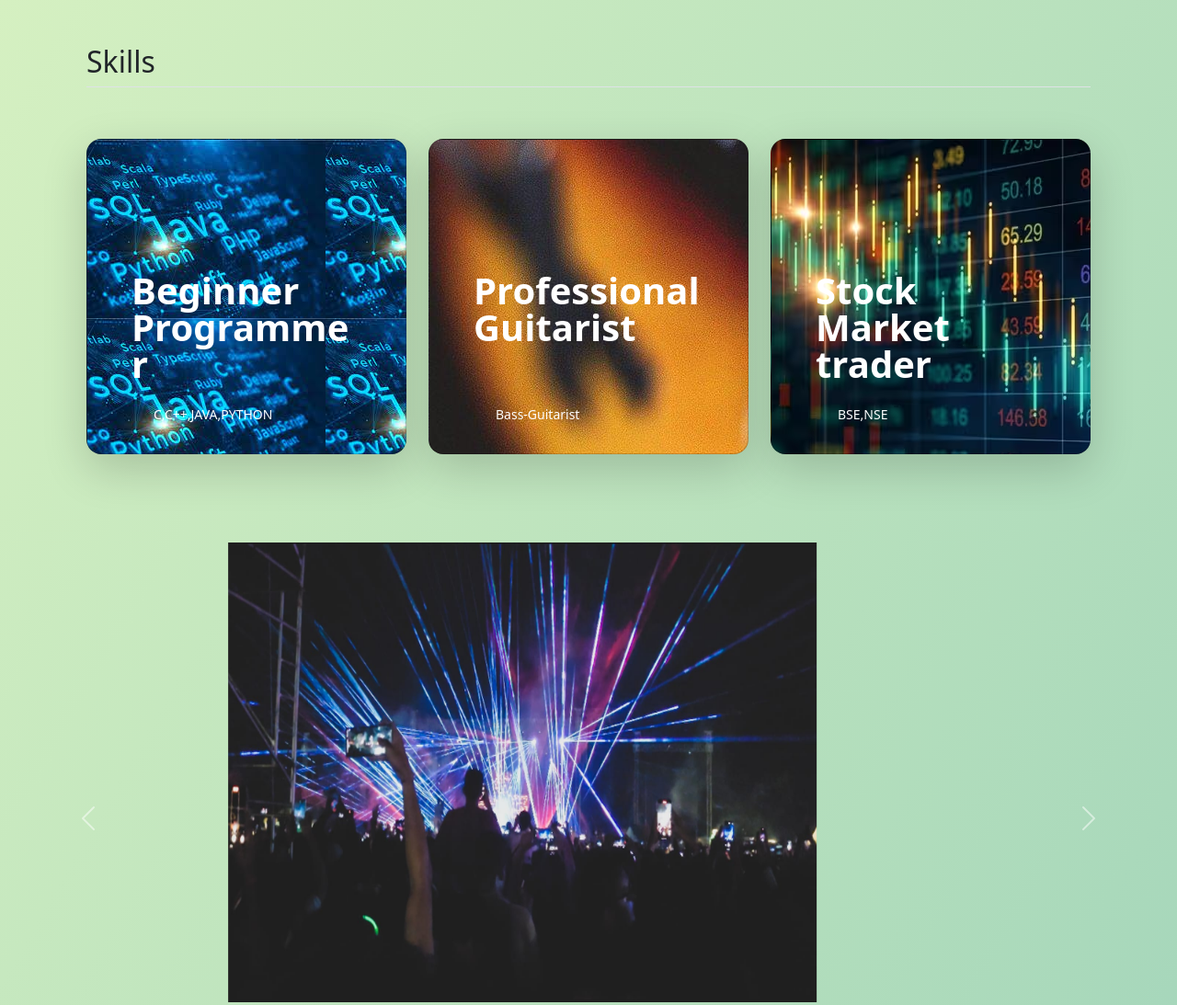
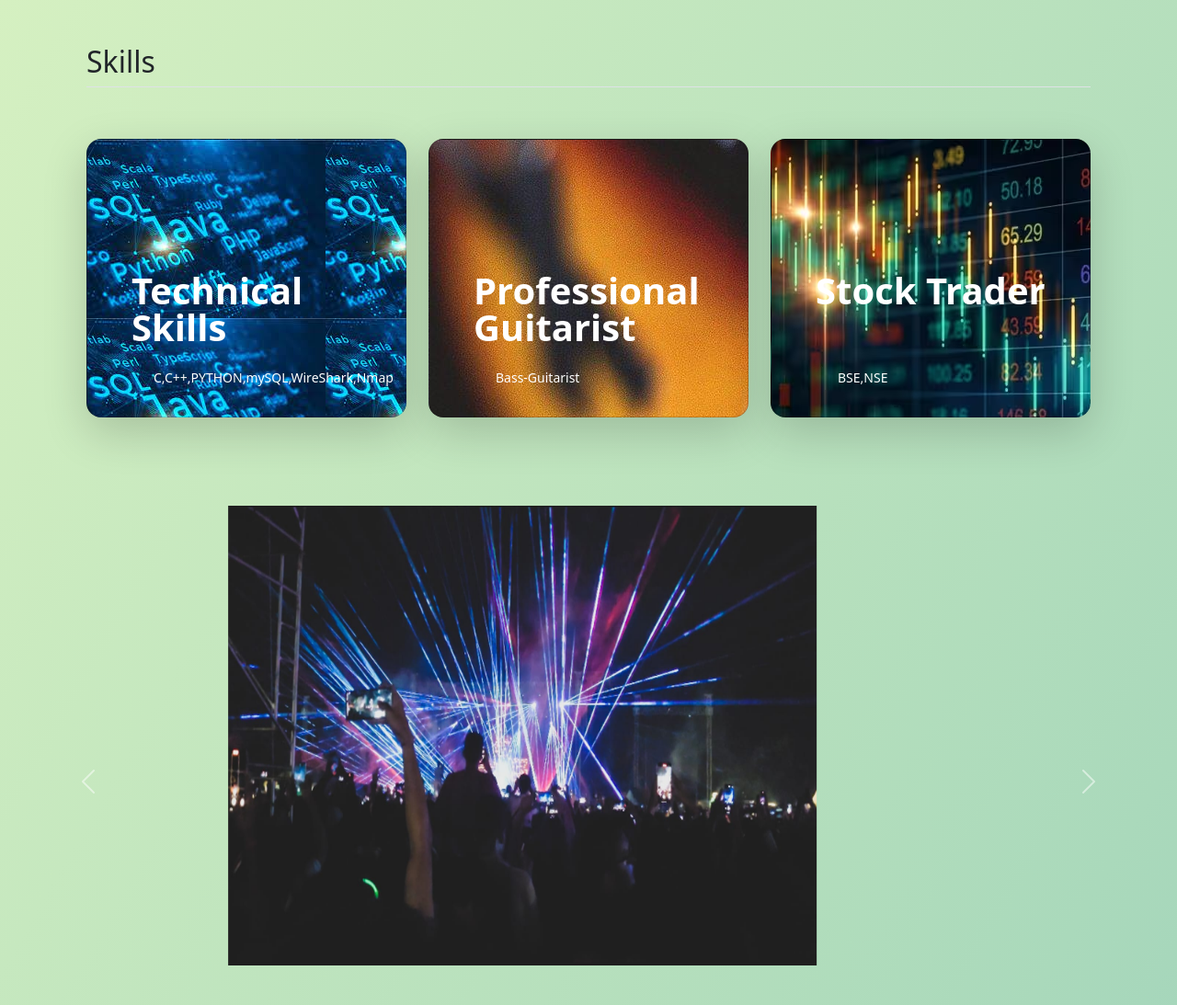
Before and after one commit to dhruvveragiwala/capstone-project2, a plain HTML site: page skills.html in a window 1280 px wide. Shown: the top 1093 px of the page at 92% size. Drawn offline with nearby package versions, Linux system fonts and the light colour scheme; files whose address does not match are found by name.

Commit message:
Update skills.html

```diff
--- a/skills.html
+++ b/skills.html
@@ -20,11 +20,11 @@
                   <div class="col">
                     <div class="card card-cover h-100 overflow-hidden text-bg-dark rounded-4 shadow-lg" style="background-image: url('./images/Prog.jpg');">
                       <div class="d-flex flex-column h-100 p-5 pb-3 text-white text-shadow-1">
-                        <h3 class="pt-5 mt-5 mb-4 display-6 lh-1 fw-bold">Beginner Programmer</h3>
+                        <h3 class="pt-5 mt-5 mb-4 display-6 lh-1 fw-bold">Technical Skills</h3>
                         <ul class="d-flex list-unstyled mt-auto">
                           <li class="d-flex align-items-center me-3">
                             <svg class="bi me-2" width="1em" height="1em"><use xlink:href="#geo-fill"></use></svg>
-                            <small>C,C++,JAVA,PYTHON</small>
+                            <small>C,C++,PYTHON,mySQL,WireShark,Nmap</small>
                           </li>
                         </ul>
                       </div>
@@ -48,7 +48,7 @@
                   <div class="col">
                     <div class="card card-cover h-100 overflow-hidden text-bg-dark rounded-4 shadow-lg" style="background-image: url('./images/stock.avif');">
                       <div class="d-flex flex-column h-100 p-5 pb-3 text-shadow-1">
-                        <h3 class="pt-5 mt-5 mb-4 display-6 lh-1 fw-bold">Stock Market trader</h3>
+                        <h3 class="pt-5 mt-5 mb-4 display-6 lh-1 fw-bold">Stock Trader</h3>
                         <ul class="d-flex list-unstyled mt-auto">
                           <li class="d-flex align-items-center me-3">
                             <svg class="bi me-2" width="1em" height="1em"><use xlink:href="#geo-fill"></use></svg>
```
